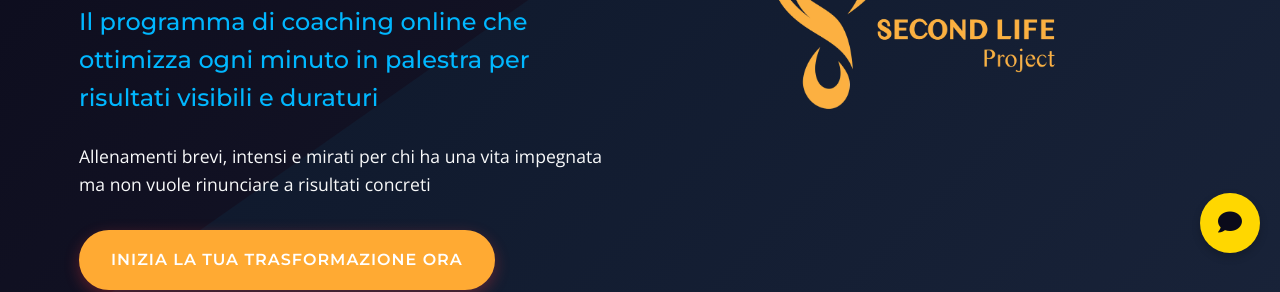
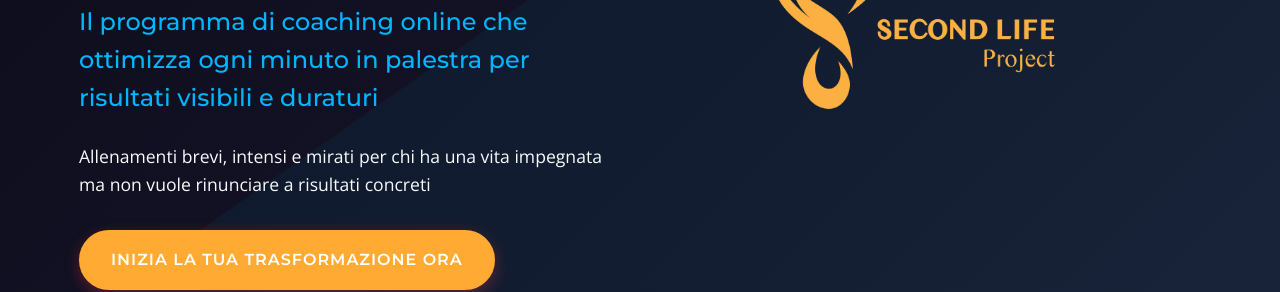
Before and after one commit to keneseste/secondLifeProject, a website: page index.html in a window 1280 px wide. Shown: the part 527-819 px from the top of the page. Drawn offline with nearby package versions, Linux system fonts and the light colour scheme.

Commit message:
Update index.html
remove chatbot.js

```diff
--- a/index.html
+++ b/index.html
@@ -404,6 +404,6 @@
     </footer>
 
     <script src="script.js"></script>
-    <script src="chatbot.js"></script>
+    <!--script src="chatbot.js"></script-->
 </body>
 </html>
```
